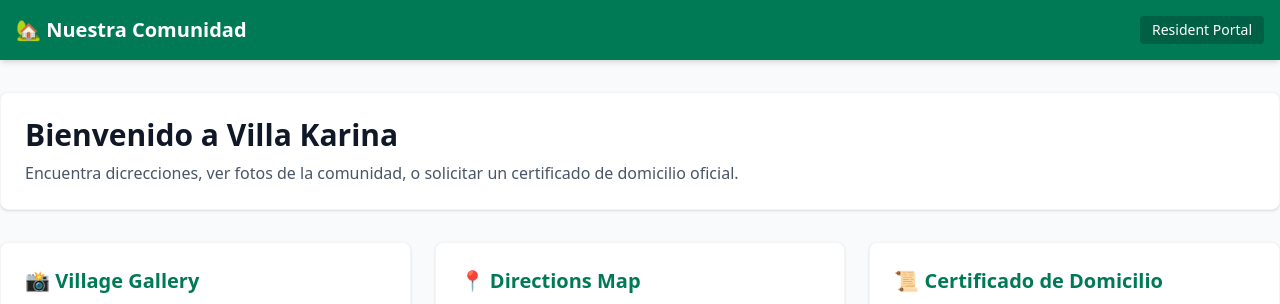
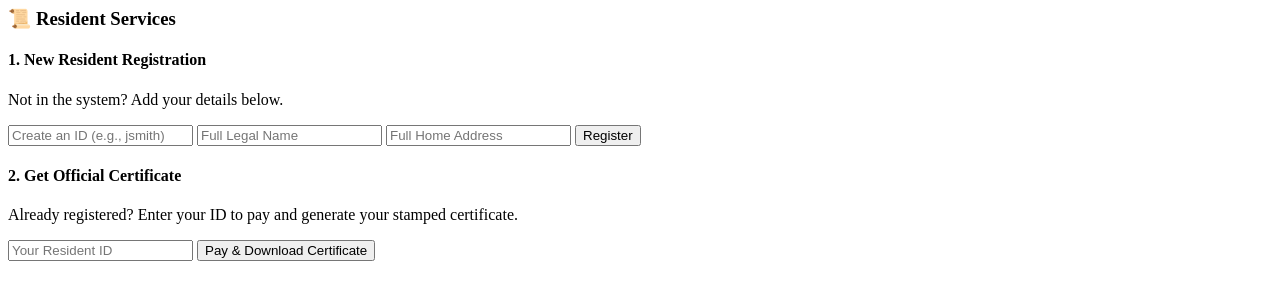
Before and after one commit to asgardsalo/jjvv, a FastAPI app: page / in a window 1280 px wide. Shown: the top 304 px of the page. Run offline with FastAPI, Linux system fonts and the light colour scheme.

Commit message:
multi-jjvv

```diff
--- a/app/main.py
+++ b/app/main.py
@@ -1,23 +1,55 @@
 import os
-from fastapi import FastAPI, HTTPException
-from fastapi.responses import HTMLResponse, FileResponse
+from fastapi import FastAPI, HTTPException, Depends
+from fastapi.responses import HTMLResponse
 from fastapi.staticfiles import StaticFiles
 from pydantic import BaseModel
 import fpdf
 
-app = FastAPI(title="Villa Karina")
+# --- NEW: Database Libraries ---
+from sqlalchemy import create_engine, Column, String
+from sqlalchemy.orm import declarative_base, sessionmaker, Session
 
-# Mount folders so the browser can access files inside them
+# 1. Database Connection Setup
+DATABASE_URL = os.getenv("DATABASE_URL", "postgresql://user:password@db:5432/villagedb")
+engine = create_engine(DATABASE_URL)
+SessionLocal = sessionmaker(autocommit=False, autoflush=False, bind=engine)
+Base = declarative_base()
+
+# 2. Define the Database Table
+class ResidentDB(Base):
+    __tablename__ = "residents"
+    resident_id = Column(String, primary_key=True, index=True)
+    name = Column(String)
+    address = Column(String)
+
+# Create the tables in PostgreSQL automatically when the app starts
+Base.metadata.create_all(bind=engine)
+
+# 3. FastAPI App Initialization
+app = FastAPI(title="Village Community Board")
 app.mount("/static", StaticFiles(directory="static"), name="static")
 app.mount("/download", StaticFiles(directory="certificates"), name="download")
 
-RESIDENTS = {"resident_01": {"name": "Jane Doe", "address": "123 Village Lane"}}
+# Dependency to get the database session
+def get_db():
+    db = SessionLocal()
+    try:
+        yield db
+    finally:
+        db.close()
+
+# 4. Pydantic Models for incoming requests
+class RegisterRequest(BaseModel):
+    resident_id: str
+    name: str
+    address: str
 
 class CertificateRequest(BaseModel):
     resident_id: str
     payment_token: str
 
-# ◄--- CHANGED: Now serves the HTML interface instead of JSON text
+# --- ROUTES ---
+
 @app.get("/", response_class=HTMLResponse)
 def home():
     with open("templates/index.html", "r") as f:
@@ -27,25 +59,46 @@
 def get_photos():
     return {"images": ["/static/village_square.jpg", "/static/church.jpg"]}
 
+# NEW: Registration Endpoint
+@app.post("/register")
+def register_resident(request: RegisterRequest, db: Session = Depends(get_db)):
+    # Check if user already exists
+    existing = db.query(ResidentDB).filter(ResidentDB.resident_id == request.resident_id).first()
+    if existing:
+        raise HTTPException(status_code=400, detail="Resident ID already taken.")
+
+    # Save new user to PostgreSQL
+    new_resident = ResidentDB(
+        resident_id=request.resident_id,
+        name=request.name,
+        address=request.address
+    )
+    db.add(new_resident)
+    db.commit()
+    return {"status": "Success", "message": "Registration complete!"}
+
+# UPDATED: Certificate Endpoint using the Database
 @app.post("/request-certificate")
-async def generate_certificate(request: CertificateRequest):
-    if request.resident_id not in RESIDENTS:
-        raise HTTPException(status_code=404, detail="Residente no registrado")
+async def generate_certificate(request: CertificateRequest, db: Session = Depends(get_db)):
+    # Look up the resident in PostgreSQL
+    resident = db.query(ResidentDB).filter(ResidentDB.resident_id == request.resident_id).first()
 
-    resident = RESIDENTS[request.resident_id]
+    if not resident:
+        raise HTTPException(status_code=404, detail="Resident not found. Please register first.")
+
+    # Generate PDF using actual database data
     pdf = fpdf.FPDF()
     pdf.add_page()
     pdf.set_font("Arial", size=15)
-    pdf.cell(200, 10, txt="Certificado Oficial de Domicilio", ln=1, align='C')
+    pdf.cell(200, 10, txt="OFFICIAL VILLAGE ADDRESS CERTIFICATE", ln=1, align='C')
     pdf.ln(10)
     pdf.set_font("Arial", size=12)
-    pdf.multi_cell(0, 10, f"Este Documento Certifica que {resident['name']} habita en {resident['address']}.")
+    pdf.multi_cell(0, 10, f"This is to certify that {resident.name} resides at {resident.address}.")
     pdf.ln(20)
-    pdf.cell(200, 10, txt="[ Certificado Villa Karina ]", ln=1, align='R')
+    pdf.cell(200, 10, txt="[ OFFICIAL VILLAGE STAMP ]", ln=1, align='R')
 
     os.makedirs("certificates", exist_ok=True)
     file_path = f"certificates/{request.resident_id}_cert.pdf"
     pdf.output(file_path)
 
-    # Return the URL mapped to our /download static mount
     return {"status": "Success", "download_url": f"/download/{request.resident_id}_cert.pdf"}
--- a/requirements.txt
+++ b/requirements.txt
@@ -4,3 +4,5 @@
 fpdf2==2.7.8
 requests==2.31.0
 aiofiles==23.2.1
+sqlalchemy==2.0.29
+psycopg2-binary==2.9.9
--- a/templates/index.html
+++ b/templates/index.html
@@ -1,56 +1,61 @@
-<!DOCTYPE html>
-<html lang="en">
-<head>
-    <meta charset="UTF-8">
-    <meta name="viewport" content="width=device-width, initial-scale=1.0">
-    <title>Villa Karina</title>
-    <script src="https://cdn.jsdelivr.net/npm/@tailwindcss/browser@4"></script>
-</head>
-<body class="bg-gray-50 text-gray-800 font-sans">
+<div class="bg-white p-6 rounded-lg shadow-sm border border-gray-100 col-span-1 md:col-span-3">
+            <h3 class="text-xl font-semibold mb-4 text-emerald-700">📜 Resident Services</h3>
 
-    <nav class="bg-emerald-700 text-white p-4 shadow-md">
-        <div class="container mx-auto flex justify-between items-center">
-            <h1 class="text-xl font-bold">🏡 Nuestra Comunidad</h1>
-            <span class="bg-emerald-800 px-3 py-1 rounded text-sm">Resident Portal</span>
-        </div>
-    </nav>
+            <div class="grid md:grid-cols-2 gap-8">
+                <div class="bg-gray-50 p-4 rounded border border-gray-200">
+                    <h4 class="font-semibold mb-2">1. New Resident Registration</h4>
+                    <p class="text-sm text-gray-600 mb-3">Not in the system? Add your details below.</p>
+                    <input type="text" id="regId" placeholder="Create an ID (e.g., jsmith)" class="w-full mb-2 p-2 border rounded">
+                    <input type="text" id="regName" placeholder="Full Legal Name" class="w-full mb-2 p-2 border rounded">
+                    <input type="text" id="regAddress" placeholder="Full Home Address" class="w-full mb-3 p-2 border rounded">
+                    <button onclick="registerUser()" class="w-full bg-blue-600 hover:bg-blue-700 text-white font-medium py-2 px-4 rounded transition">
+                        Register
+                    </button>
+                </div>
 
-    <div class="container mx-auto my-8 p-6 bg-white rounded-lg shadow-sm border border-gray-100">
-        <h2 class="text-3xl font-bold text-gray-900 mb-2">Bienvenido a Villa Karina</h2>
-        <p class="text-gray-600">Encuentra dicrecciones, ver fotos de la comunidad, o solicitar un certificado de domicilio oficial.</p>
-    </div>
-
-    <div class="container mx-auto grid md:grid-cols-3 gap-6 my-6">
-        <div class="bg-white p-6 rounded-lg shadow-sm border border-gray-100">
-            <h3 class="text-xl font-semibold mb-3 text-emerald-700">📸 Village Gallery</h3>
-            <div class="grid grid-cols-2 gap-2">
-                <img src="/static/village_square.jpg" onerror="this.src='https://picsum.photos/200/150'" class="rounded object-cover w-full h-28">
-                <img src="/static/church.jpg" onerror="this.src='https://picsum.photos/201/150'" class="rounded object-cover w-full h-28">
+                <div class="bg-emerald-50 p-4 rounded border border-emerald-200">
+                    <h4 class="font-semibold mb-2">2. Get Official Certificate</h4>
+                    <p class="text-sm text-gray-600 mb-3">Already registered? Enter your ID to pay and generate your stamped certificate.</p>
+                    <input type="text" id="certId" placeholder="Your Resident ID" class="w-full mb-4 p-2 border rounded">
+                    <button onclick="requestCertificate()" class="w-full bg-emerald-600 hover:bg-emerald-700 text-white font-medium py-2 px-4 rounded transition">
+                        Pay & Download Certificate
+                    </button>
+                </div>
             </div>
-        </div>
-
-        <div class="bg-white p-6 rounded-lg shadow-sm border border-gray-100">
-            <h3 class="text-xl font-semibold mb-3 text-emerald-700">📍 Directions Map</h3>
-            <div class="bg-gray-200 w-full h-28 rounded flex items-center justify-center text-gray-500 text-sm">
-                [ Interactive Map Placeholder ]
-            </div>
-        </div>
-
-        <div class="bg-white p-6 rounded-lg shadow-sm border border-gray-100 flex flex-col justify-between">
-            <div>
-                <h3 class="text-xl font-semibold mb-2 text-emerald-700">📜 Certificado de Domicilio</h3>
-                <p class="text-sm text-gray-600 mb-4">Obtén un certificado digital oficial con el sello de la villa. Pago seguro integrado.</p>
-            </div>
-            <button onclick="requestCertificate()" class="w-full bg-emerald-600 hover:bg-emerald-700 text-white font-medium py-2.5 px-4 rounded transition cursor-pointer">
-                Pagar y Solicitar Certificado
-            </button>
         </div>
     </div>
 
     <script>
+        async function registerUser() {
+            const data = {
+                resident_id: document.getElementById('regId').value,
+                name: document.getElementById('regName').value,
+                address: document.getElementById('regAddress').value
+            };
+
+            if(!data.resident_id || !data.name || !data.address) return alert("Please fill all fields");
+
+            const response = await fetch('/register', {
+                method: 'POST',
+                headers: { 'Content-Type': 'application/json' },
+                body: JSON.stringify(data)
+            });
+            const result = await response.json();
+
+            if (response.ok) {
+                alert(result.message);
+                document.getElementById('certId').value = data.resident_id; // Auto-fill next step
+            } else {
+                alert("Error: " + result.detail);
+            }
+        }
+
         async function requestCertificate() {
+            const resId = document.getElementById('certId').value;
+            if(!resId) return alert("Please enter your Resident ID");
+
             const button = event.target;
-            button.innerText = "Procesando Pago...";
+            button.innerText = "Processing Payment...";
             button.disabled = true;
 
             try {
@@ -58,22 +63,22 @@
                     method: 'POST',
                     headers: { 'Content-Type': 'application/json' },
                     body: JSON.stringify({
-                        resident_id: "resident_01",
-                        payment_token: "tok_mock_123"
+                        resident_id: resId,
+                        payment_token: "tok_mock_123" // Mock payment token
                     })
                 });
                 const data = await response.json();
 
-                if (data.status === "Success") {
-                    alert("Pago Exitoso! Se generó el certificado.");
+                if (response.ok) {
+                    alert("Payment Successful! Downloading certificate.");
                     window.location.href = data.download_url;
                 } else {
                     alert("Error: " + data.detail);
                 }
             } catch (error) {
-                alert("Fallo al contactar el servidor de la villa.");
+                alert("Failed to contact the server.");
             } finally {
-                button.innerText = "Pagar y Solicitar Certificado";
+                button.innerText = "Pay & Download Certificate";
                 button.disabled = false;
             }
         }
```
